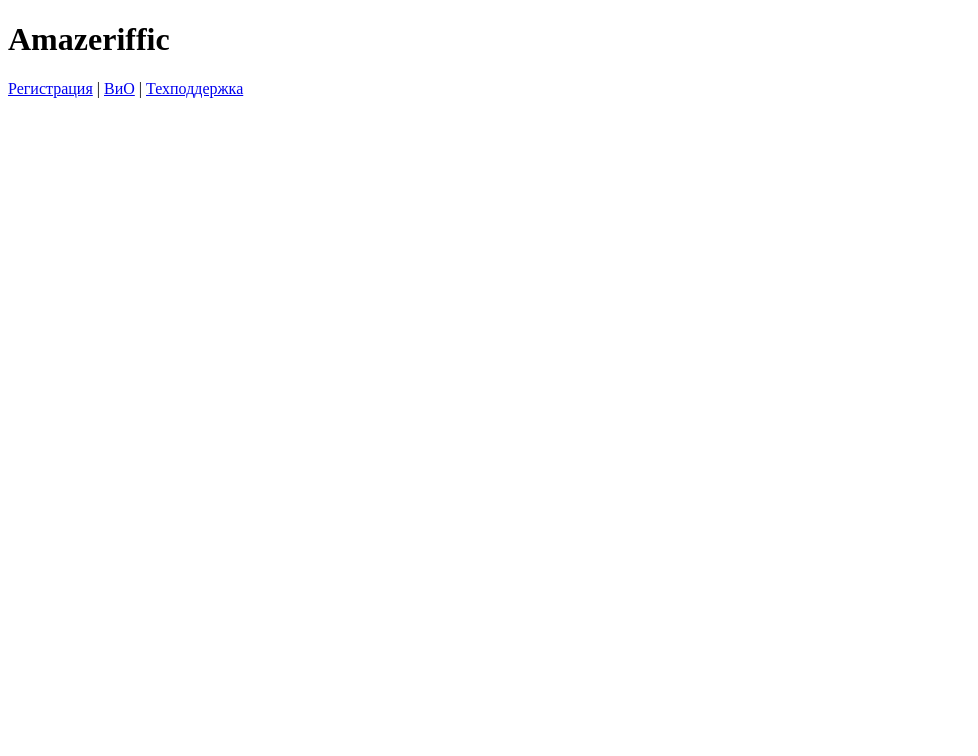
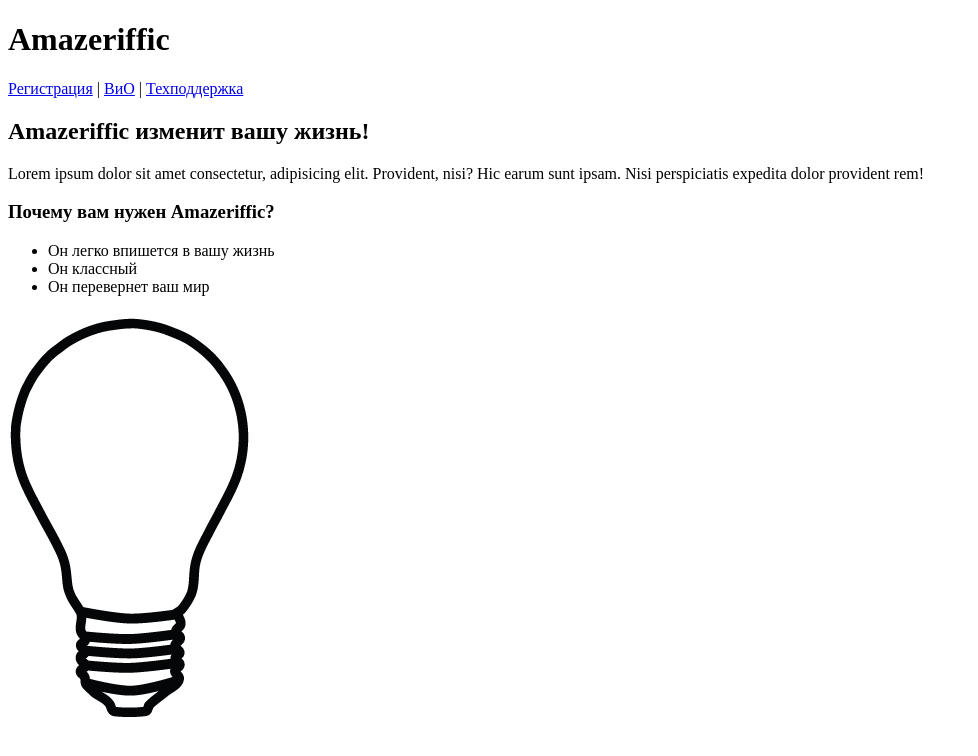
Before and after one commit to Cenesthesia/Amazeriffic, a plain HTML site: page index.html in a window 1280 px wide. Shown: the whole page, without its empty margins (0-978 px from the left). Drawn offline with Linux system fonts and the light colour scheme.

Commit message:
Add image of light and add main body to index.html

```diff
--- a/index.html
+++ b/index.html
@@ -14,7 +14,16 @@
     </nav>
   </header>
   <main>
-
+    <h2>Amazeriffic изменит вашу жизнь!</h2>
+    <p>Lorem ipsum dolor sit amet consectetur, adipisicing elit. Provident, nisi?
+    Hic earum sunt ipsam. Nisi perspiciatis expedita dolor provident rem!</p>
+    <h3>Почему вам нужен Amazeriffic?</h3>
+    <ul>
+      <li>Он легко впишется в вашу жизнь</li>
+      <li>Он классный</li>
+      <li>Он перевернет ваш мир</li>
+    </ul>
+    <img src="lightbulb.png" alt="Изображение лампочки">
   </main>
   <footer>
 
```
Also changed, not shown: lightbulb.png (added).
